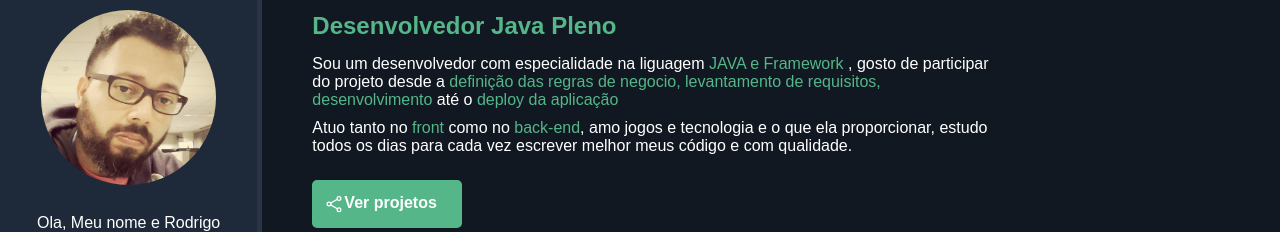
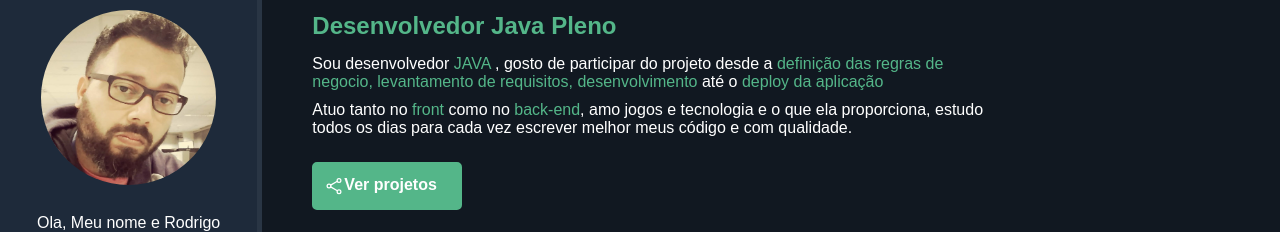
Before and after one commit to rodrigo-ribeiro-gomes/rodrigo-ribeiro-gomes.github.io, a plain HTML site: page index.html in a window 1280 px wide. Shown: the part 101-333 px from the top of the page. Drawn offline with nearby package versions, Linux system fonts and the light colour scheme.

Commit message:
correção de links sociais

```diff
--- a/index.html
+++ b/index.html
@@ -22,7 +22,7 @@
             <p id="welcome-text">Seja bem-vindo</p>
             <ul id="social-container">
                 <li><a href="https://www.instagram.com/invites/contact/?i=5emza93gbjv1&utm_content=1wjy8zv" target="_blank"><ion-icon name="logo-instagram"></ion-icon></a></li>
-                <li><a href="" target="_blank"><ion-icon name="logo-linkedin"></ion-icon></a></li>
+                <li><a href="https://www.linkedin.com/in/rodrigo-ribeiro-gomes-77924045" target="_blank"><ion-icon name="logo-linkedin"></ion-icon></a></li>
             </ul>
             <div id="email-container">
                 <ion-icon name ="mail-outline"></ion-icon><a href="mailto:digorgomes1982@gmail.com">digorgomes1982@gmail.com</a>
@@ -31,8 +31,8 @@
        <section id="about-container">
             <h1 id="name">Rodrigo Ribeiro Gomes</h1>
             <p id="title"><span class = "highlight">Desenvolvedor Java Pleno</span></p>
-            <p class="description">Sou um desenvolvedor com especialidade na liguagem<span class = "highlight"> JAVA e Framework </span>, gosto de participar do projeto desde a <span class = "highlight">definição das regras de negocio, levantamento de requisitos, desenvolvimento </span>até o <span class = "highlight">deploy da aplicação</span> </p>
-            <p class="description">Atuo tanto no <span class = "highlight">front</span> como no <span class = "highlight">back-end</span>, amo jogos e  tecnologia e o que ela proporcionar, estudo todos os dias para cada vez escrever melhor meus código e com qualidade.</p>
+            <p class="description">Sou desenvolvedor <span class = "highlight"> JAVA </span>, gosto de participar do projeto desde a <span class = "highlight">definição das regras de negocio, levantamento de requisitos, desenvolvimento </span>até o <span class = "highlight">deploy da aplicação</span> </p>
+            <p class="description">Atuo tanto no <span class = "highlight">front</span> como no <span class = "highlight">back-end</span>, amo jogos e  tecnologia e o que ela proporciona, estudo todos os dias para cada vez escrever melhor meus código e com qualidade.</p>
             <a href="#" id="btn-projects"> <ion-icon name ="share-social-outline"></ion-icon>Ver projetos</a>
             <h2 class="skills-section-title">Minhas Skills</h2>
             <p class="description"> Tecnologias que domino:</p>
```
